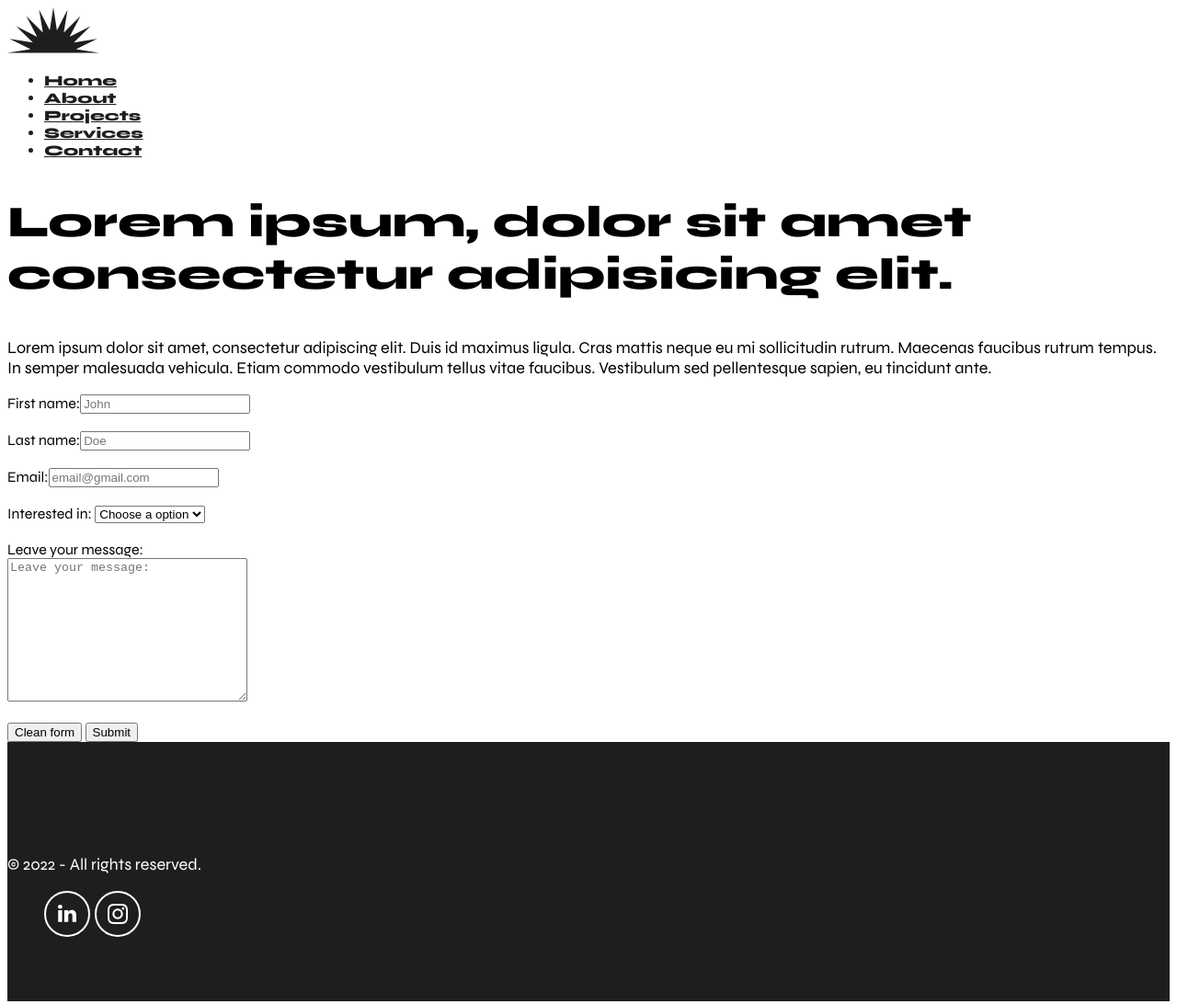
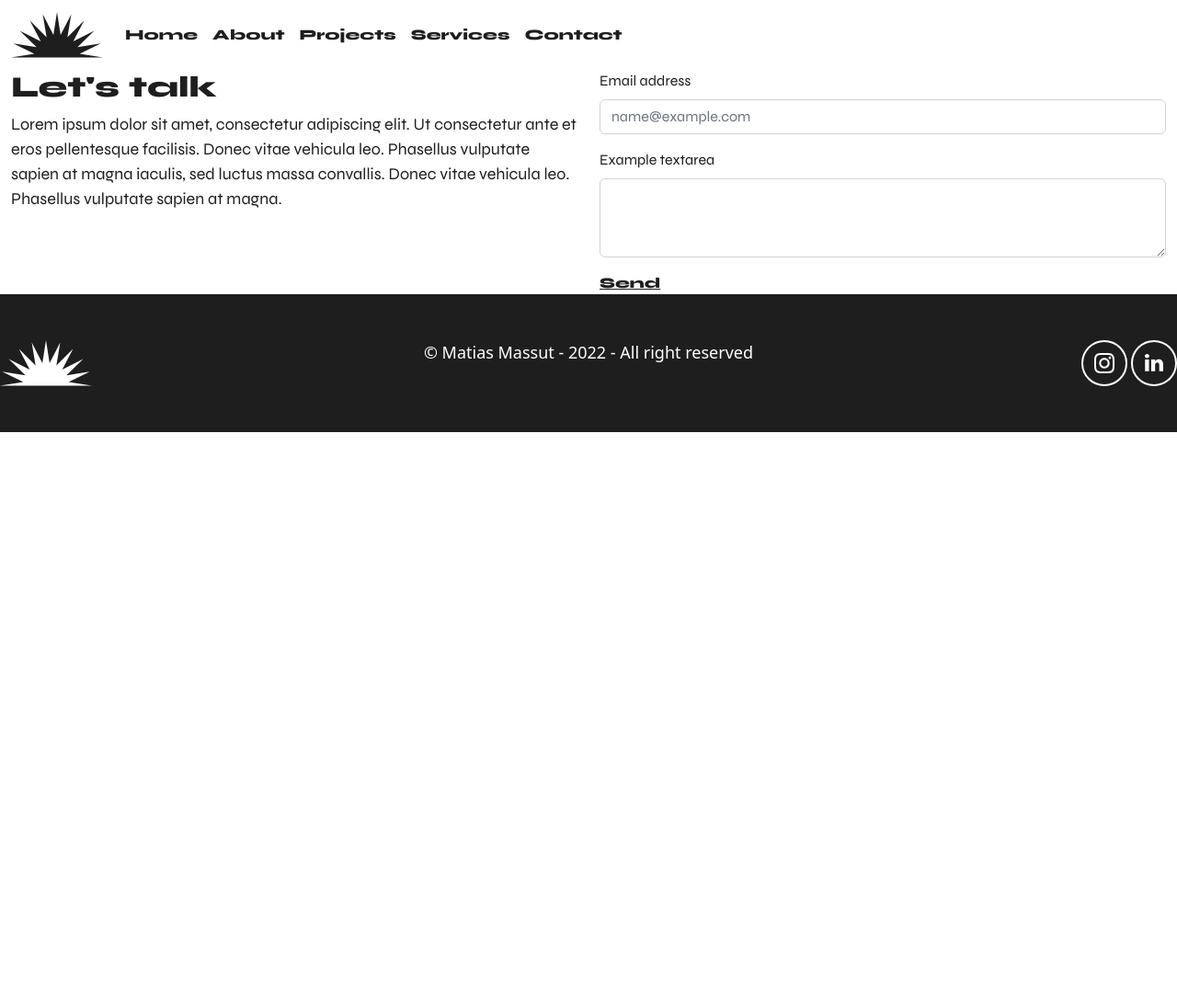
Before and after one commit to matiasmassut/Clase11, a plain HTML site: page pages/contact.html in a window 1280 px wide. Shown: the whole page at 92% size. After the commit the page ends 800 px from the top, so only its background shows below. Drawn offline with nearby package versions, Linux system fonts and the light colour scheme.

Commit message:
index y contact iterado

```diff
--- a/pages/contact.html
+++ b/pages/contact.html
@@ -7,64 +7,82 @@
 	<link rel="preconnect" href="https://fonts.googleapis.com">
 	<link rel="preconnect" href="https://fonts.gstatic.com" crossorigin>
 	<link href="https://fonts.googleapis.com/css2?family=Syne:wght@400;500;600;700;800&display=swap" rel="stylesheet">
+	<!-- CSS only -->
+	<link href="https://cdn.jsdelivr.net/npm/bootstrap@5.2.0/dist/css/bootstrap.min.css" rel="stylesheet" integrity="sha384-gH2yIJqKdNHPEq0n4Mqa/HGKIhSkIHeL5AyhkYV8i59U5AR6csBvApHHNl/vI1Bx" crossorigin="anonymous">
 	<link rel="shortcut icon" href="../assets/img/favicon.svg">
 	<title>Matias Massut</title>
 </head>
 <body>
-	<!-- Isotipo y NavBar -->
-	<header>
-		<a class="navbar-logo" href="../index.html"><img src="../assets/img/logo.svg" alt="Logo"></a>
-		<nav>
-			<ul>
-				<li><a href="../index.html">Home</a></li>
-				<li><a href="../pages/about.html">About</a></li>
-				<li><a href="../pages/projects.html">Projects</a></li>
-				<li><a href="../pages/services.html">Services</a></li>
-				<li><a href="../pages/contact.html">Contact</a></li>
+	<div class="container-fluid">
+		<header class="row">
+			<nav class="navbar navbar-expand-lg ">
+				<div class="container-fluid">
+				  <a class="navbar-brand" href="index.html"> <img src="../assets/img/logo.svg" alt="Logo"></a>
+				  <button class="navbar-toggler" type="button" data-bs-toggle="collapse" data-bs-target="#navbarNav" aria-controls="navbarNav" aria-expanded="false" aria-label="Toggle navigation">
+					<span class="navbar-toggler-icon"></span>
+				  </button>
+				  <div class="collapse navbar-collapse" id="navbarNav">
+					<ul class="navbar-nav">
+					  <li class="nav-item">
+						<a class="nav-link" href="index.html">Home</a>
+					  </li>
+					  <li class="nav-item">
+						<a class="nav-link" href="../pages/about.html">About</a>
+					  </li>
+					  <li class="nav-item">
+						<a class="nav-link" href="../pages/pages/projects.html">Projects</a>
+					  </li>
+					  <li class="nav-item">
+						<a class="nav-link" href="../pages/pages/services.html">Services</a>
+					  </li>
+					  <li class="nav-item">
+						<a class="nav-link" href="../pages/pages/contact.html">Contact</a>
+					  </li>
 					</ul>
+				  </div>
+				</div>
 			  </nav>
 		</header>
-	<!-- Cierre Isotipo y NavBar -->
-	<!-- Welcome -->
-	<section class="welcome-contact">
-			<h1>Lorem ipsum, dolor sit amet consectetur adipisicing elit.</h1>
-            <p>Lorem ipsum dolor sit amet, consectetur adipiscing elit. Duis id maximus ligula. Cras mattis neque eu mi sollicitudin rutrum. Maecenas faucibus rutrum tempus. In semper malesuada vehicula. Etiam commodo vestibulum tellus vitae faucibus. Vestibulum sed pellentesque sapien, eu tincidunt ante. </p>
-	</section>
-    <!-- Cierre Welcome -->
+		<main>
+			<div class="row">
+				<div class="col-12 col-lg-6">
+					<h2>Let's talk</h2>
+					<p>Lorem ipsum dolor sit amet, consectetur adipiscing elit. Ut consectetur ante et eros pellentesque facilisis.
 
-    <!-- Form -->
-	<section class="form-contact">
-        <form action="#">
-            <label for="fname">First name:<input id="fname" type="text" placeholder="John" name="fname"></label><br><br>
-            <label for="lname">Last name:<input id="lname" type="text" placeholder="Doe" name="lname"></label><br><br>
-            <label for="email">Email:<input id="email" type="email" placeholder="email@gmail.com" name="email"></label><br><br>
-            <label for="services">Interested in:</label>
-            <select id="services" name="services">
-                <option value="none">Choose a option</option>
-                <option value="ux">UX/UI Design</option>
-                <option value="graphix">Graphic Design</option>
-                <option value="web">Web Design</option>
-            </select><br><br>
-            <label for="message">Leave your message:<br>
-                <textarea placeholder="Leave your message:" name="message" id="message" cols="30" rows="10"></textarea></label><br><br>
-            <input type="reset" value="Clean form">
-            <input type="submit" value="Submit">
-          </form>
-    </section>
-<!-- Cierre Form -->
+						Donec vitae vehicula leo. Phasellus vulputate sapien at magna iaculis, sed luctus massa convallis.
 
-
-<!--Footer -->
-	<footer class="footer">
-		<a class="footer-logo" href="../index.html"><img src="../assets/img/logo.svg" alt="Logo"></a>
-		<p class="copyright">© 2022 - All rights reserved.</p>
-        <ul>
-            <li>
-				<a class="linkedin" href="https://www.linkedin.com/in/matias-massut-a7453914a/"><img src="../assets/img/linkedin.svg"></a>
-				<a class="linkedin" href="https://www.instagram.com/matiasmassut/"><img src="../assets/img/instagram.svg"></a>
-			</li>
-        </ul>
+						Donec vitae vehicula leo. Phasellus vulputate sapien at magna.</p>
+				</div>
+				<div class="col-12 col-lg-6">
+					<div class="mb-3">
+						<label for="exampleFormControlInput1" class="form-label">Email address</label>
+						<input type="email" class="form-control" id="exampleFormControlInput1" placeholder="name@example.com">
+					  </div>
+					  <div class="mb-3">
+						<label for="exampleFormControlTextarea1" class="form-label">Example textarea</label>
+						<textarea class="form-control" id="exampleFormControlTextarea1" rows="3"></textarea>
+					  </div>
+						<a href="#">Send</a>
+					  </div>
+				</div>
+			</div>
+		</main>
+		<footer>
+			<div class="row">
+				<div class="col-12 col-lg-4 text-start">
+					<a href="../index.html"> <img src="../assets/img/favicon.svg" alt="Logo"></a>
+				</div>
+				<div class="col-12 col-lg-4 text-center">
+					<p>© Matias Massut - 2022 - All right reserved</p>
+				</div>
+				<div class="col-12 col-lg-4 text-end">
+					<a href="../index.html" style="width: 50px;"> <img src="../assets/img/instagram.svg" alt="Logo"></a>
+					<a href="../index.html" style="width: 50px;"> <img src="../assets/img/linkedin.svg" alt="Logo"></a>
+				</div>
+			</div>
 		</footer>
-<!--Cierre Footer -->
+	</div>
+<!-- JavaScript Bundle with Popper -->
+<script src="https://cdn.jsdelivr.net/npm/bootstrap@5.2.0/dist/js/bootstrap.bundle.min.js" integrity="sha384-A3rJD856KowSb7dwlZdYEkO39Gagi7vIsF0jrRAoQmDKKtQBHUuLZ9AsSv4jD4Xa" crossorigin="anonymous"></script>
 </body>
 </html>
```
Also changed, not shown: index.html (+6 -6 lines). Lines whose indentation alone changed are shown as unchanged.
